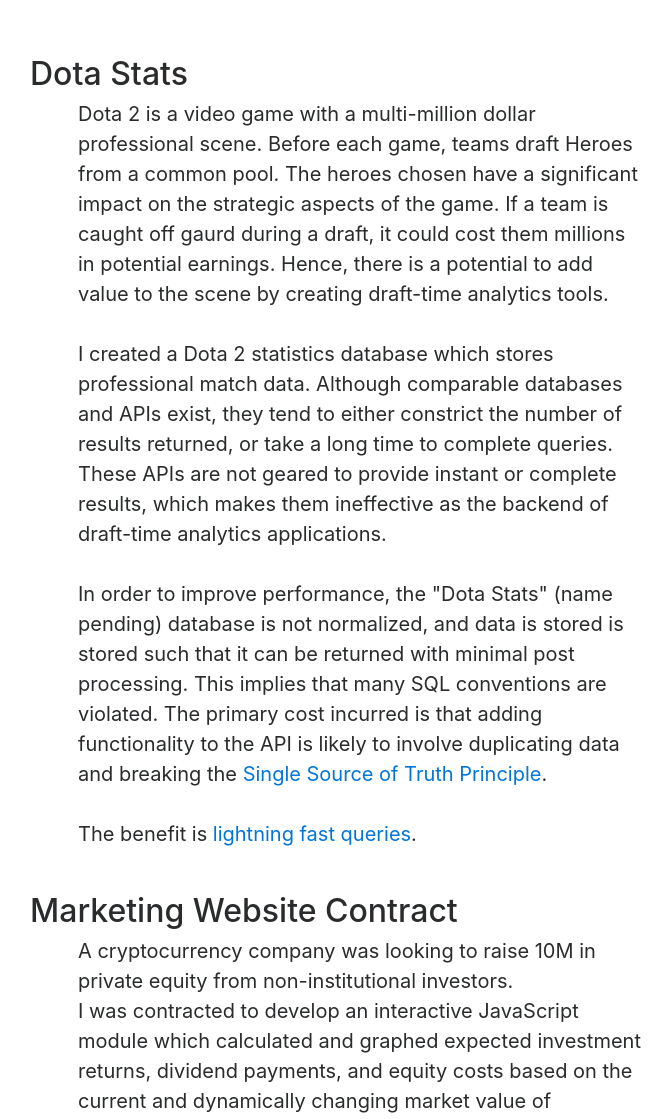
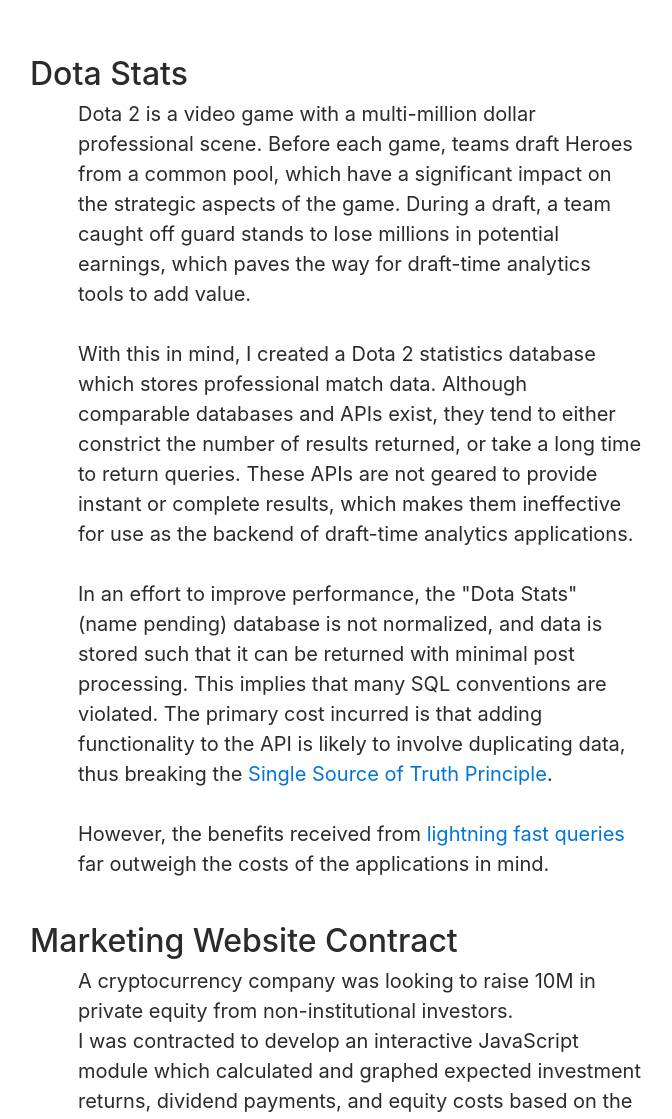
Before and after one commit to nikodevv/portfolio_web, a Django app: page / in a window 1280 px wide. Shown: the part 54-1173 px from the top of the page, without its empty margins (300-972 px from the left). Run offline with Django 3.2, Linux system fonts and the light colour scheme; some libraries are stand-ins or nearby versions.

Commit message:
Added kelan's edit to front html, needs some editing still

```diff
--- a/home_pages/templates/projects.html
+++ b/home_pages/templates/projects.html
@@ -11,22 +11,23 @@
 			<div class ="sub-body">
 				<li class="list-unstyled">
 					Dota 2 is a video game with a multi-million dollar professional scene. Before each
-					game, teams draft Heroes from a common pool. The heroes chosen have a significant
-					impact on the strategic aspects of the game. If a team is caught off gaurd during a draft,
-					it could cost them millions in potential earnings. Hence, there is a potential to add value to the
-					scene by creating draft-time analytics tools.
+					game, teams draft Heroes from a common pool, which have a significant impact on the strategic aspects of
+					the game. During a draft, a team caught off guard stands to lose millions in potential earnings, which paves
+					the way for draft-time analytics tools to add value.
 					<br><br>
-					I created a Dota 2 statistics database which stores professional match data.
+					With this in mind, I created a Dota 2 statistics database which stores professional match data.
 					Although comparable databases and APIs exist, they tend to either constrict the number of results returned, or
-					take a long time to complete queries. These APIs are not geared to provide instant or complete results, which
-					makes them ineffective as the backend of draft-time analytics applications.
+					take a long time to return queries. These APIs are not geared to provide instant or complete results, which
+					makes them ineffective for use as the backend of draft-time analytics applications.
 					<br><br>
-					In order to improve performance, the "Dota Stats" (name pending) database is not normalized, and data is stored is stored
-					such that it can be returned with minimal post processing. This implies that many SQL conventions are violated. The primary
-					cost incurred is that adding functionality to the API is likely to involve duplicating data and breaking the
+					In an effort to improve performance, the "Dota Stats" (name pending) database is not normalized, and data is stored
+					such that it can be returned with minimal post processing. This implies that many SQL conventions are violated.
+					<!-- provide reasoning as to why is is beneficial in this case, most people don't like the idea of violating convention-->
+					The primary	cost incurred is that adding functionality to the API is likely to involve duplicating data, thus breaking the
 					<a href="https://en.wikipedia.org/wiki/Single_source_of_truth">Single Source of Truth Principle</a>.
 					<br><br>
-					The benefit is <a href="../stats/matches?heroes=113,2&teams=3331948,2108395" target="_blank">lightning fast queries</a>.
+					However, the benefits received from <a href="../stats/matches?heroes=113,2&teams=3331948,2108395" target="_blank">lightning fast queries</a>
+					far outweigh the costs of the applications in mind.
 
 				</li>
 				<br>
```
